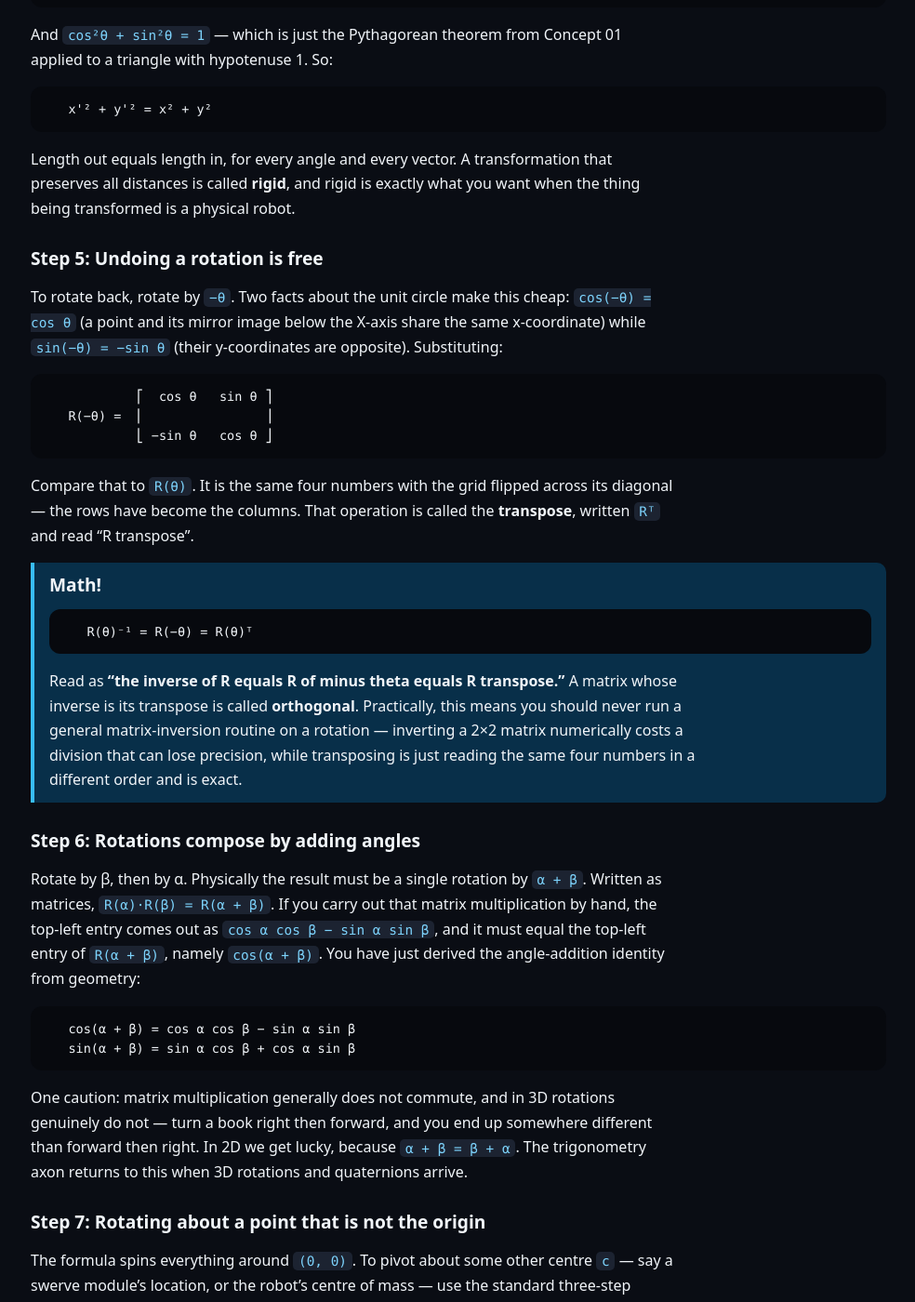
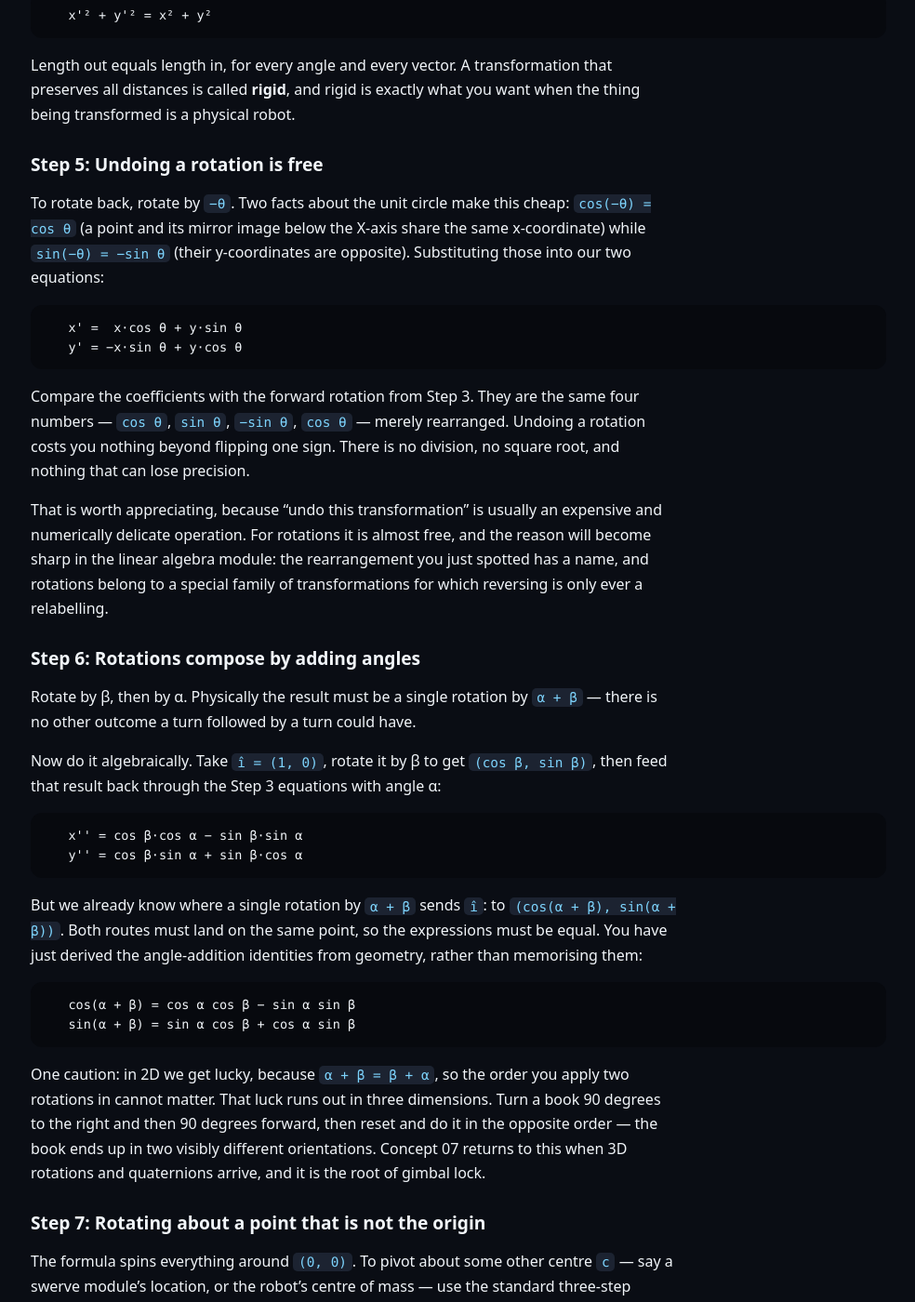
Before and after one commit to dejabot/axon, a Jekyll site: the page built from docs/math/02_trigonometry/02_concept_rotating_vectors/README.md, in a window 1280 px wide and 1400 px high, scrolled down 4961 px. Shown: the whole window at 93% size, without its empty margins (147-1131 px from the left). Built offline with Jekyll 4.4.1, drawn with Linux system fonts in a browser that asks for light colours; nearby versions of some CDN libraries; our own code applies the rules of GitHub Pages for plain Markdown files; some of the changed text lies outside the part shown.

Commit message:
refactor(trig): make the rotation concept matrix-free
Module 2 may not use matrices — they belong to Module 3, and presenting R(theta)
as a grid of numbers before matrices exist asks the reader to accept notation
they have no way to interpret. Rotation is now taught purely as the two scalar
equations derived from where i-hat and j-hat land.

What changed:
- The matrix Math! sidebar becomes a forward-pointer: the four coefficients ARE
  the images of the basis vectors, that generalises, and Module 3 derives the
  object which packages them.
- "Inverse equals transpose" is recast as an observation about the coefficients.
  Rotating by -theta reuses the same four numbers with one sign flipped, which
  is the concrete fact; the name for the family, and why reversal is free,
  waits for linear algebra.
- Angle addition is now derived by rotating i-hat twice and equating the result
  with a single rotation by the sum, instead of by multiplying two matrices.
  This is a better derivation regardless of the ordering constraint, because it
  appeals to a picture the reader already holds.
- The non-commutativity caution drops its matrix framing and keeps the physical
  one: rotate a book two ways and compare.
- The ML bridge no longer leans on the word "orthogonal", and Deep Dive 1 now
  reaches for the shoelace formula from Geometry Concept 05 rather than the
  determinant.
- The demo's R(theta) readout becomes a live "where i-hat and j-hat land"
  panel, reinforcing the derivation the concept is actually built on.

Verified in a browser: canvas holds at 358px after five resize events, the
basis readout matches cos/sin of 40 degrees exactly, the norm is preserved at
3.00 through the transform, and "matrix" appears nowhere in the demo.

Title drops "& the 2D Rotation Matrix". 2,658 prose words; audit clean.

Co-Authored-By: Claude Opus 5 <noreply@anthropic.com>

````diff
--- a/docs/math/02_trigonometry/02_concept_rotating_vectors/README.md
+++ b/docs/math/02_trigonometry/02_concept_rotating_vectors/README.md
@@ -1,4 +1,4 @@
-# Concept 02: Rotating a Vector & the 2D Rotation Matrix
+# Concept 02: Rotating a Vector
 
 > **▶ Interactive Demo: [Rotation & Field-Oriented Drive Visualizer](demo.html)**
 >
@@ -131,15 +131,9 @@ Two lines of arithmetic, and everything else in this concept is a consequence of
 **Sanity check it.** Set θ = 0: `cos 0 = 1`, `sin 0 = 0`, so `x' = x` and `y' = y`. Rotating by nothing changes nothing. Now set θ = 90°: `cos 90° = 0`, `sin 90° = 1`, giving `x' = −y` and `y' = x`. Feed in `(1, 0)` and you get `(0, 1)` — X really did swing round to Y. The formula behaves.
 
 > ### Math!
-> Those two lines are usually packed into a **matrix**, a rectangular grid of numbers that stands for a transformation:
+> The prime mark in `x'` and `y'` is read **"x-prime"** and **"y-prime"**. It is not a derivative here — it simply means "the new version of", and it is the standard way to name a transformed copy of something without inventing a fresh letter.
 >
-> ```
->            ⎡ cos θ   −sin θ ⎤        ⎡ x' ⎤   ⎡ cos θ   −sin θ ⎤ ⎡ x ⎤
->    R(θ) =  ⎢                ⎥        ⎢    ⎥ = ⎢                ⎥ ⎢   ⎥
->            ⎣ sin θ    cos θ ⎦        ⎣ y' ⎦   ⎣ sin θ    cos θ ⎦ ⎣ y ⎦
-> ```
->
-> Read `R(θ)` out loud as **"R of theta"**, or "the rotation matrix for theta". Read the second expression as **"x-prime y-prime equals R of theta times x y"**. The prime mark `'` is not a derivative here — it just means "the new version of". To multiply, take each row of the matrix, pair it term by term with the column vector, and add: row one gives `cos θ · x + (−sin θ) · y`, which is exactly our `x'`. Notice the columns of the matrix are precisely where `î` and `ĵ` landed. That is true of every matrix, not just this one, and the linear algebra module builds on it.
+> Notice what the four coefficients in those two equations are. Reading down the columns, `(cos θ, sin θ)` is exactly where `î` landed, and `(−sin θ, cos θ)` is exactly where `ĵ` landed. That is not a coincidence, and it generalises: these four numbers are usually packed into a single object called a **matrix**, and the fact that its columns are the images of the basis vectors turns out to be true of every matrix, not just this one. The linear algebra module derives what that object is and how to multiply by it. For now the two scalar equations are all you need, and computing them by hand is worth doing — it makes the abstraction land properly when it arrives.
 
 ### Step 4: Rotation preserves length
 
@@ -172,32 +166,36 @@ Length out equals length in, for every angle and every vector. A transformation
 
 ### Step 5: Undoing a rotation is free
 
-To rotate back, rotate by `−θ`. Two facts about the unit circle make this cheap: `cos(−θ) = cos θ` (a point and its mirror image below the X-axis share the same x-coordinate) while `sin(−θ) = −sin θ` (their y-coordinates are opposite). Substituting:
+To rotate back, rotate by `−θ`. Two facts about the unit circle make this cheap: `cos(−θ) = cos θ` (a point and its mirror image below the X-axis share the same x-coordinate) while `sin(−θ) = −sin θ` (their y-coordinates are opposite). Substituting those into our two equations:
 
 ```
-            ⎡  cos θ   sin θ ⎤
-   R(−θ) =  ⎢                ⎥
-            ⎣ −sin θ   cos θ ⎦
+   x' =  x·cos θ + y·sin θ
+   y' = −x·sin θ + y·cos θ
 ```
 
-Compare that to `R(θ)`. It is the same four numbers with the grid flipped across its diagonal — the rows have become the columns. That operation is called the **transpose**, written `Rᵀ` and read "R transpose".
+Compare the coefficients with the forward rotation from Step 3. They are the same four numbers — `cos θ`, `sin θ`, `−sin θ`, `cos θ` — merely rearranged. Undoing a rotation costs you nothing beyond flipping one sign. There is no division, no square root, and nothing that can lose precision.
 
-> ### Math!
-> ```
->    R(θ)⁻¹ = R(−θ) = R(θ)ᵀ
-> ```
-> Read as **"the inverse of R equals R of minus theta equals R transpose."** A matrix whose inverse is its transpose is called **orthogonal**. Practically, this means you should never run a general matrix-inversion routine on a rotation — inverting a 2×2 matrix numerically costs a division that can lose precision, while transposing is just reading the same four numbers in a different order and is exact.
+That is worth appreciating, because "undo this transformation" is usually an expensive and numerically delicate operation. For rotations it is almost free, and the reason will become sharp in the linear algebra module: the rearrangement you just spotted has a name, and rotations belong to a special family of transformations for which reversing is only ever a relabelling.
 
 ### Step 6: Rotations compose by adding angles
 
-Rotate by β, then by α. Physically the result must be a single rotation by `α + β`. Written as matrices, `R(α)·R(β) = R(α + β)`. If you carry out that matrix multiplication by hand, the top-left entry comes out as `cos α cos β − sin α sin β`, and it must equal the top-left entry of `R(α + β)`, namely `cos(α + β)`. You have just derived the angle-addition identity from geometry:
+Rotate by β, then by α. Physically the result must be a single rotation by `α + β` — there is no other outcome a turn followed by a turn could have.
+
+Now do it algebraically. Take `î = (1, 0)`, rotate it by β to get `(cos β, sin β)`, then feed that result back through the Step 3 equations with angle α:
+
+```
+   x'' = cos β·cos α − sin β·sin α
+   y'' = cos β·sin α + sin β·cos α
+```
+
+But we already know where a single rotation by `α + β` sends `î`: to `(cos(α + β), sin(α + β))`. Both routes must land on the same point, so the expressions must be equal. You have just derived the angle-addition identities from geometry, rather than memorising them:
 
 ```
    cos(α + β) = cos α cos β − sin α sin β
    sin(α + β) = sin α cos β + cos α sin β
 ```
 
-One caution: matrix multiplication generally does not commute, and in 3D rotations genuinely do not — turn a book right then forward, and you end up somewhere different than forward then right. In 2D we get lucky, because `α + β = β + α`. The trigonometry axon returns to this when 3D rotations and quaternions arrive.
+One caution: in 2D we get lucky, because `α + β = β + α`, so the order you apply two rotations in cannot matter. That luck runs out in three dimensions. Turn a book 90 degrees to the right and then 90 degrees forward, then reset and do it in the opposite order — the book ends up in two visibly different orientations. Concept 07 returns to this when 3D rotations and quaternions arrive, and it is the root of gimbal lock.
 
 ### Step 7: Rotating about a point that is not the origin
 
@@ -269,13 +267,13 @@ ChassisSpeeds speeds =
 
 ## 4. Bridge to Machine Learning & Modern Autonomy
 
-The 2×2 rotation matrix is, unmodified, the mechanism behind **Rotary Position Embeddings (RoPE)** — the position-encoding scheme used in Llama, Mistral, Qwen and most other current large language models.
+The two equations you just derived are, unmodified, the mechanism behind **Rotary Position Embeddings (RoPE)** — the position-encoding scheme used in Llama, Mistral, Qwen and most other current large language models.
 
 A transformer processes all tokens in parallel, so on its own it cannot tell "the robot hit the wall" from "the wall hit the robot". It needs position information injected. RoPE does this by taking each token's embedding vector, chopping its hundreds of dimensions into consecutive pairs, and treating every pair as a little 2D vector — then rotating pair number `k` of the token at position `m` by the angle `m · θₖ`. That is precisely `R(θ)` from Step 3, applied a few hundred times per token.
 
 Two properties derived above are exactly why this works rather than wrecking the model. **Length preservation (Step 4)** means the rotation cannot inflate or shrink any embedding, so attention scores stay numerically well behaved no matter how long the context grows. **Composition by angle addition (Step 6)** is the deeper one: when attention compares a token at position `m` with a token at position `n`, the two rotations combine into a single rotation by `(m − n)·θₖ`. The absolute positions cancel and only the *relative* distance survives. A model trained on short documents can therefore generalize to longer ones, because it only ever learned about gaps between tokens, never about absolute slots.
 
-The same orthogonality property from Step 5 shows up in network initialization: orthogonal weight matrices are a standard initialization scheme for deep and recurrent networks precisely because they neither amplify nor attenuate the signal passing through them, which keeps gradients from exploding or vanishing across many layers.
+The length-preserving property from Step 4 shows up again in how networks are initialized. Transformations that neither amplify nor attenuate the signal passing through them are a standard choice for initializing deep and recurrent networks, precisely because a transformation that stretches even slightly, applied across fifty layers, compounds into gradients that explode or vanish. Rotations are the archetype of a transformation that does neither, and the linear algebra module gives this family its proper name.
 
 ---
 
@@ -302,7 +300,7 @@ A teammate writes field-oriented drive as `rotate(fieldVx, fieldVy, +heading)` i
 ---
 
 ### Deep Dive 1
-Step 4 proved rotation preserves length. Investigate what else it preserves: take two vectors, rotate both by the same θ, and work out whether the angle *between* them changes. Then connect this to the determinant — compute the determinant of `R(θ)` for several angles and explain what the constant value you find says about area and about whether a rotation can turn a shape into its mirror image. Concept 04 of the linear algebra module formalizes what you will discover.
+Step 4 proved rotation preserves length. Investigate what else it preserves: take two vectors, rotate both by the same θ, and work out whether the angle *between* them changes. Then take a triangle with known area, rotate all three of its corners, and compute the new area using the shoelace formula from Geometry Concept 05. Does rotation change area? Does it change the *sign* of the shoelace sum — that is, can a rotation turn a shape into its mirror image? Argue why not from the geometry alone. The linear algebra module formalises what you will discover under the name "determinant".
 
 ### Deep Dive 2
 Step 6 noted that 2D rotations commute but 3D rotations do not. Test this physically: take a book, rotate it 90 degrees about the vertical axis and then 90 degrees about the horizontal axis, and note the final orientation. Reset and perform the two rotations in the opposite order. Then research why this non-commutativity leads to **gimbal lock** in Euler-angle systems, and why quaternions are the standard fix in robot IMUs and 3D graphics.
--- a/docs/math/02_trigonometry/02_concept_rotating_vectors/demo.html
+++ b/docs/math/02_trigonometry/02_concept_rotating_vectors/demo.html
@@ -93,9 +93,9 @@
         <span class="stat-val" id="errVal">0.0°</span>
       </div>
       <div class="stat-item">
-        <span class="stat-label">R(θ)</span>
-        <span class="matrix" id="matVal">[ 0.766  −0.643 ]
-[ 0.643   0.766 ]</span>
+        <span class="stat-label">where î and ĵ land</span>
+        <span class="matrix" id="matVal">î → ( 0.766,  0.643)
+ĵ → (−0.643,  0.766)</span>
       </div>
     </div>
   </div>
@@ -281,8 +281,11 @@
       errEl.textContent = (Math.abs(err) < 0.05 ? '0.0' : err.toFixed(1)) + '°';
       errEl.className = 'stat-val' + (Math.abs(err) > 0.5 ? ' warn' : '');
 
+      // The two images the derivation is built from, rather than a matrix —
+      // matrices are Module 3's to introduce.
       set('matVal',
-        '[ ' + fmt(c) + '  ' + fmt(-s) + ' ]\n[ ' + fmt(s) + '   ' + fmt(c) + ' ]');
+        'î → (' + fmt(c) + ', ' + fmt(s) + ')\n' +
+        'ĵ → (' + fmt(-s) + ', ' + fmt(c) + ')');
       set('thetaVal', thetaDeg + '°');
     }
 
````
